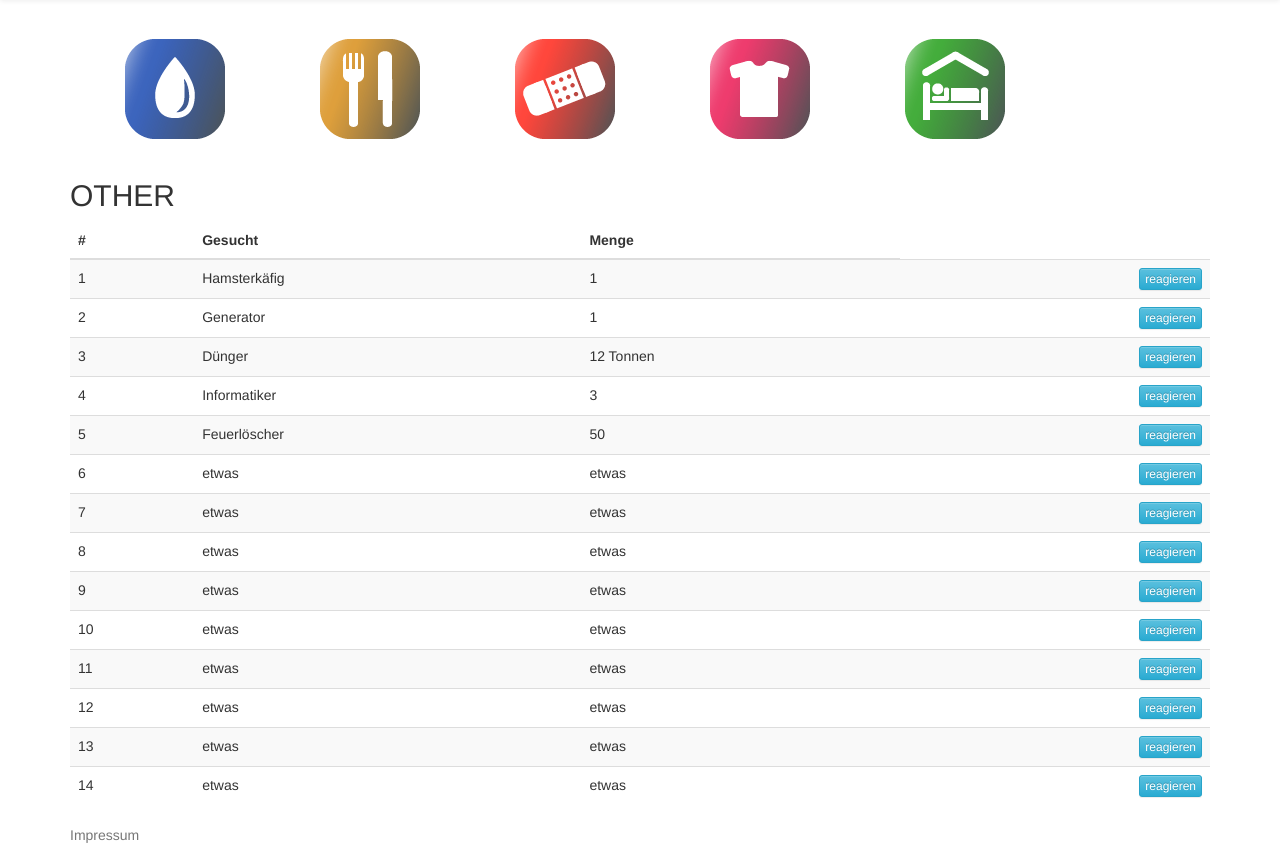
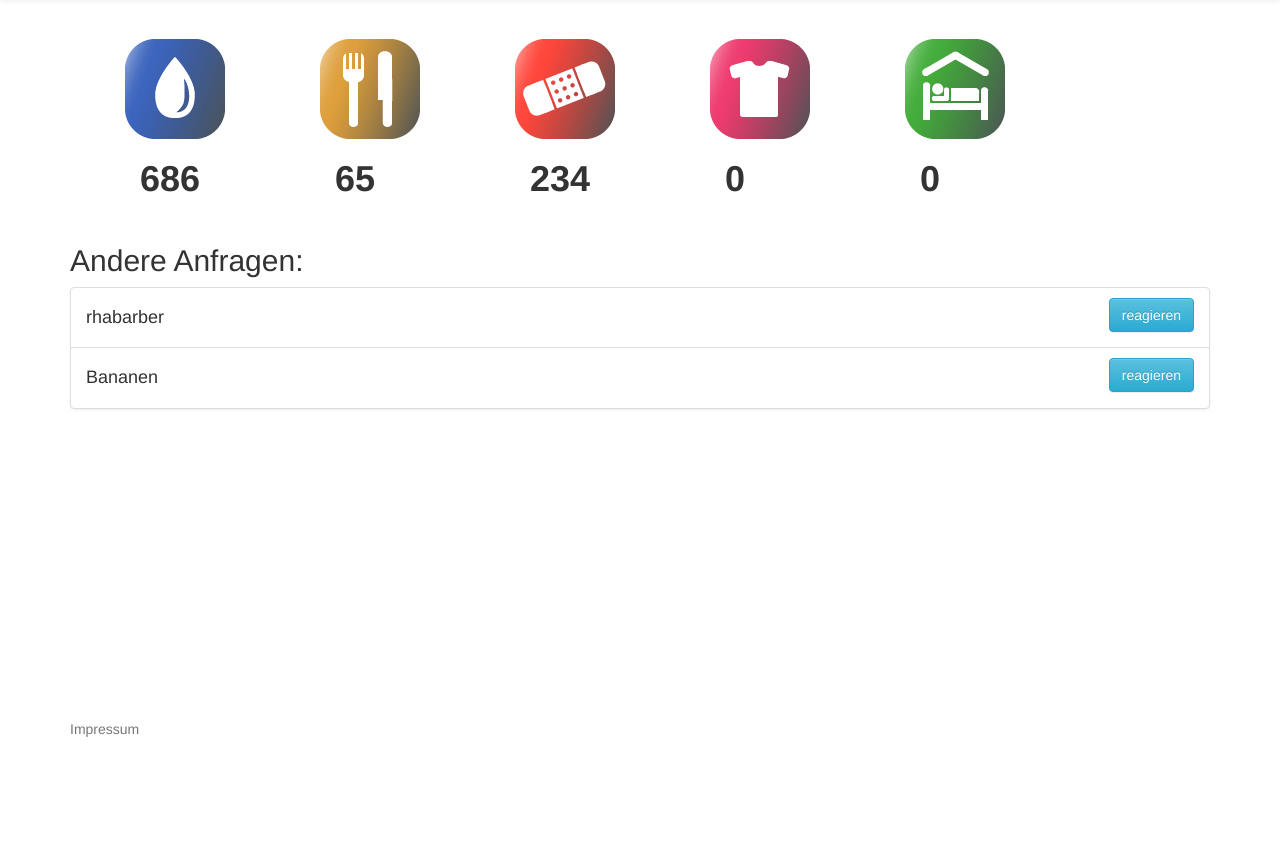
Before and after one commit to LukDe/TIM, a Django app: page /tim/ranking in a window 1280 px wide. Shown: the part 51-906 px from the top of the page. After the commit the page ends 788 px from the top, so only its background shows below. Run offline with Django 3.2, Linux system fonts and the light colour scheme; data comes from the database, SQL or seed files in the repository; both versions use the stored data as it was after the commit; some libraries are stand-ins or nearby versions.

Commit message:
ranking now dynamic but ugly, fixed request

```diff
--- /dev/null
+++ b/tim_app/static/tim_app/python/ranking.py
@@ -0,0 +1,33 @@
+from ....models import User, Good, Request, Supply
+
+def get_context():
+    misc_requests = Request.objects.all().filter(goodName = Good.objects.get(pk = "other"))
+    water_requests = Request.objects.all().filter(goodName = Good.objects.get(pk = "water"))
+    food_requests = Request.objects.all().filter(goodName = Good.objects.get(pk = "food"))
+    clothes_requests = Request.objects.all().filter(goodName = Good.objects.get(pk = "clothes"))
+    woundcare_requests = Request.objects.all().filter(goodName = Good.objects.get(pk = "woundcare"))
+    accomodation_requests = Request.objects.all().filter(goodName = Good.objects.get(pk = "accomodation"))
+
+    total_water = 0
+    total_food = 0
+    total_clothes = 0
+    total_woundcare = 0
+    total_accomodation = 0
+
+    for request in water_requests:
+        total_water = total_water + request.quantity
+
+    for request in food_requests:
+        total_food = total_food + request.quantity
+
+    for request in clothes_requests:
+        total_clothes = total_clothes + request.quantity
+
+    for request in woundcare_requests:
+        total_woundcare = total_woundcare + request.quantity
+
+    for request in accomodation_requests:
+        total_accomodation = total_accomodation + request.quantity
+
+    context = {'request_list': misc_requests, 'total_water': total_water, 'total_food': total_food, 'total_clothes':total_clothes, 'total_woundcare':total_woundcare,'total_accomodation': total_accomodation}
+    return context
--- a/tim_app/templates/tim_app/ranking.html
+++ b/tim_app/templates/tim_app/ranking.html
@@ -30,106 +30,55 @@
       <!--div class="col-sm-2">
           <img  alt="other" src="{% static 'tim_app/img/other.png' %}"/>
           </div-->
+    </div>
+    <div class="row">
+      <div class="col-sm-2">
+        <h1><label class="col-sm-2">{{total_water}}</label></h1>
       </div>
+      <div class="col-sm-2">
+        <h1><label class="col-sm-2">{{total_food}}</label></h1>
+      </div>
+      <div class="col-sm-2">
+        <h1><label class="col-sm-2">{{total_woundcare}}</label></h1>
+      </div>
+      <div class="col-sm-2">
+        <h1><label class="col-sm-2">{{total_clothes}}</label></h1>
+      </div>
+      <div class="col-sm-2">
+        <h1><label class="col-sm-2">{{total_accomodation}}</label></h1>
+      </div>
+
+    </div>
   </div>
 
-  <div class="span12">
-    <h2>OTHER</h2>
-    <table class="table table-striped">
-      <thead>
-        <tr>
-          <th>#</th>
-          <th>Gesucht</th>
-          <th>Menge</th>
-        </tr>
-      </thead>
+<h2>Andere Anfragen:</h2>
+{% if request_list %}
 
-      <tbody>
-        <tr>
-          <td>1</td>
-          <td>Hamsterkäfig</td>
-          <td>1</td>
-          <td><button type="button" class="btn btn-info btn-xs pull-right">reagieren</button></td>
-        </tr>
-        <tr>
-          <td>2</td>
-          <td>Generator</td>
-          <td>1</td>
-          <td><button type="button" class="btn btn-info btn-xs pull-right">reagieren</button></td>
-        </tr>
-        <tr>
-          <td>3</td>
-          <td>Dünger</td>
-          <td>12 Tonnen</td>
-          <td><button type="button" class="btn btn-info btn-xs pull-right">reagieren</button></td>
-        </tr>
-        <tr>
-          <td>4</td>
-          <td>Informatiker</td>
-          <td>3</td>
-          <td><button type="button" class="btn btn-info btn-xs pull-right">reagieren</button></td>
-        </tr>
-        <tr>
-          <td>5</td>
-          <td>Feuerlöscher</td>
-          <td>50</td>
-          <td><button type="button" class="btn btn-info btn-xs pull-right">reagieren</button></td>
-        </tr>
-        <tr>
-          <td>6</td>
-          <td>etwas</td>
-          <td>etwas</td>
-          <td><button type="button" class="btn btn-info btn-xs pull-right">reagieren</button></td>
-        </tr>
-        <tr>
-          <td>7</td>
-          <td>etwas</td>
-          <td>etwas</td>
-          <td><button type="button" class="btn btn-info btn-xs pull-right">reagieren</button></td>
-        </tr>
-        <tr>
-          <td>8</td>
-          <td>etwas</td>
-          <td>etwas</td>
-          <td><button type="button" class="btn btn-info btn-xs pull-right">reagieren</button></td>
-        </tr>
-        <tr>
-          <td>9</td>
-          <td>etwas</td>
-          <td>etwas</td>
-          <td><button type="button" class="btn btn-info btn-xs pull-right">reagieren</button></td>
-        </tr>
-        <tr>
-          <td>10</td>
-          <td>etwas</td>
-          <td>etwas</td>
-          <td><button type="button" class="btn btn-info btn-xs pull-right">reagieren</button></td>
-        </tr>
-        <tr>
-          <td>11</td>
-          <td>etwas</td>
-          <td>etwas</td>
-          <td><button type="button" class="btn btn-info btn-xs pull-right">reagieren</button></td>
-        </tr>
-        <tr>
-          <td>12</td>
-          <td>etwas</td>
-          <td>etwas</td>
-          <td><button type="button" class="btn btn-info btn-xs pull-right">reagieren</button></td>
-        </tr>
-        <tr>
-          <td>13</td>
-          <td>etwas</td>
-          <td>etwas</td>
-          <td><button type="button" class="btn btn-info btn-xs pull-right">reagieren</button></td>
-        </tr>
-        <tr>
-          <td>14</td>
-          <td>etwas</td>
-          <td>etwas</td>
-          <td><button type="button" class="btn btn-info btn-xs pull-right">reagieren</button></td>
-        </tr>
-      </tbody>
-    </table>
-  </div>
+
+<ul class="center-block list-group todo-list">
+  {% for request in request_list %}
+
+  <li class="list-group-item todo-list-item">
+    <div class="row">
+      <h4 class="col-sm-9 col-xs-8">
+        {{request.misc}}
+      </h4>
+      <div class="col-sm-3 col-xs-4">
+        <div class="btn-group pull-right">
+          <button type="button" class="btn btn-info btn-l pull-right">reagieren</button>
+        </div>
+      </div>
+    </div>
+  </li>
+
+  {% endfor %}
+</ul>
+
+{% else %}
+
+<div class="alert alert-info" role="alert">
+  There are currently no Todos
+</div>
+
+{% endif %}
 {% endblock %}
--- a/tim_app/views.py
+++ b/tim_app/views.py
@@ -2,6 +2,8 @@ from django.http import HttpResponseRedirect, HttpResponse
 from django.core.urlresolvers import reverse
 from django.shortcuts import render
 from .static.tim_app.python import offer_request as ofre
+from .static.tim_app.python import ranking as rank
+from .models import *
 
 
 def login(request):
@@ -9,7 +11,8 @@ def login(request):
 
 
 def ranking(request):
-    return render(request, 'tim_app/ranking.html')
+    context = rank.get_context()
+    return render(request, 'tim_app/ranking.html', context)
 
 
 def offer(request):
```
Also changed, not shown: tim_app/static/tim_app/python/offer_request.py (+10 -7 lines), db.sqlite3.
